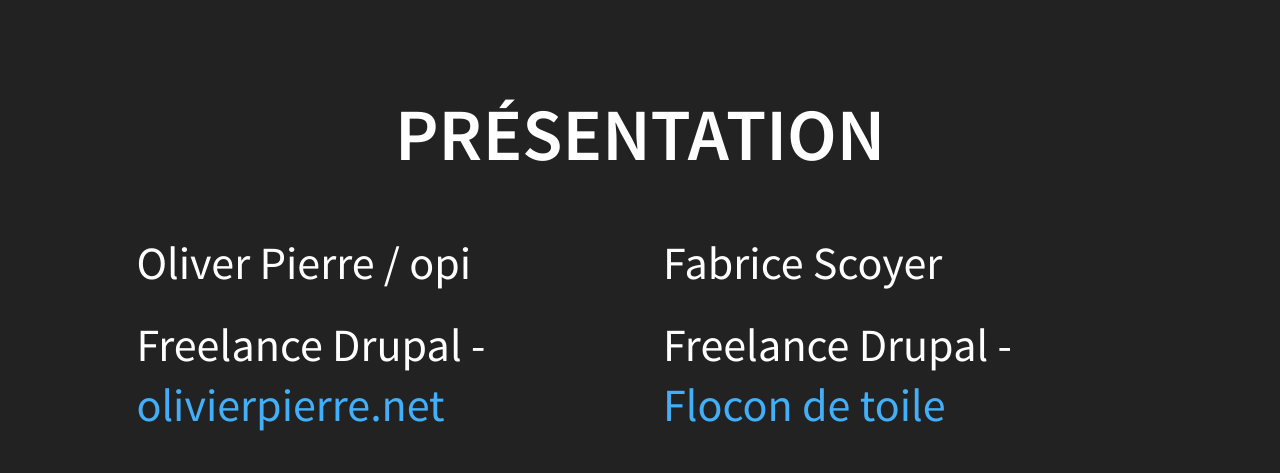
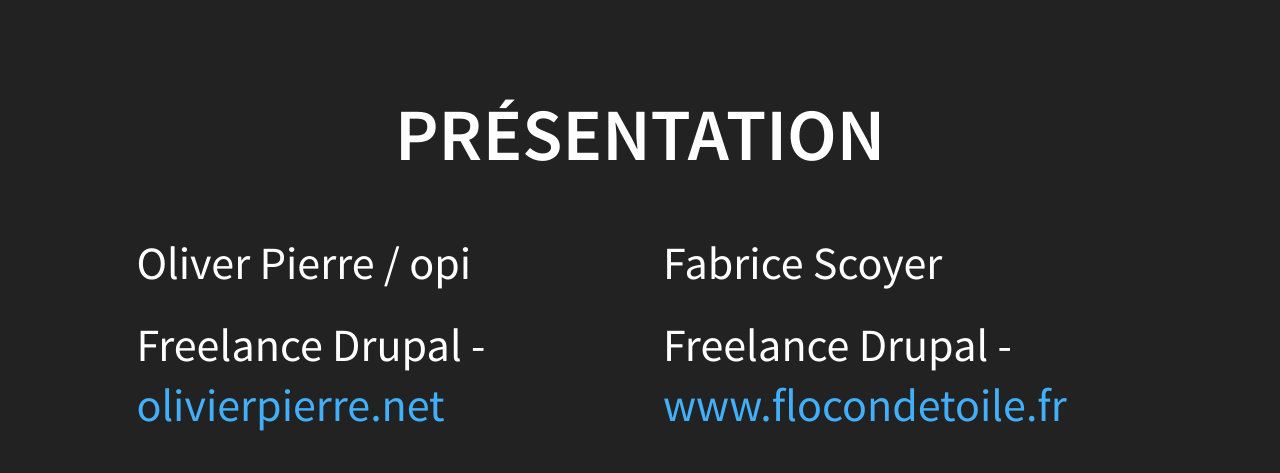
Before and after one commit to opi/dclannion-paragraphs, a website: page index.html in a window 1280 px wide. Both pictures are taken after a click on the button 1251 px from the left and 734 px from the top of the page. Shown: the top 473 px of the page. Drawn offline with Linux system fonts and the light colour scheme.

Commit message:
site url

```diff
--- a/index.html
+++ b/index.html
@@ -45,7 +45,7 @@
 
               <td style="width: 50%;">
                 <p>Fabrice Scoyer</p>
-                <p>Freelance Drupal - <a href="http://flocondetoile.fr" target="_blank">Flocon de toile</a></p>
+                <p>Freelance Drupal - <a href="http://flocondetoile.fr" target="_blank">www.flocondetoile.fr</a></p>
                 <img class="plain" width="150px" src="images/logo_flocon.png" alt="Logo Flocon de toile">
               </td>
             </tr>
```
